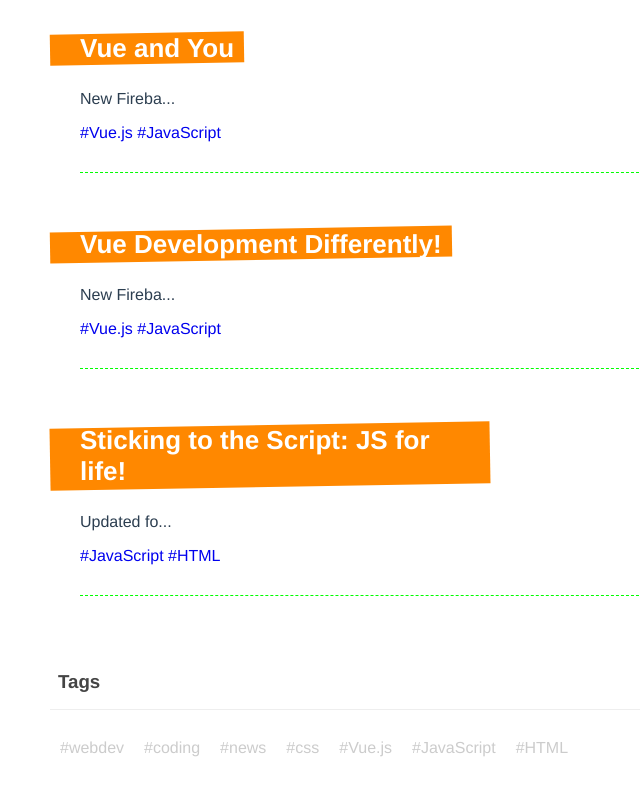
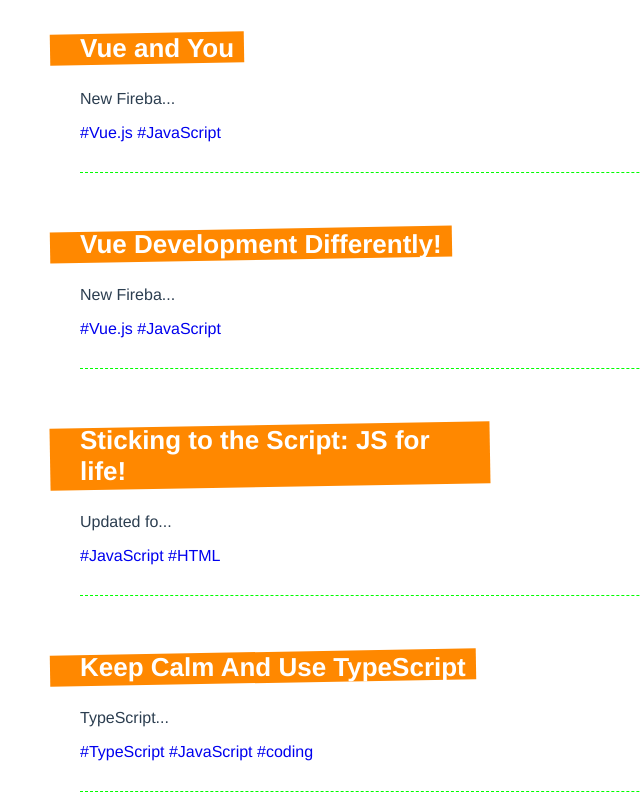
Before and after one commit to alexelmore/vue-blog-project, a Vue app in the folder blog-project/: page / in a window 1280 px wide. Shown: the part 818-1618 px from the top of the page, without its empty margins (0-640 px from the left). Built offline with nearby package versions, Linux system fonts and the light colour scheme; data requests are answered from the project's data file.

Commit message:
Style updates

```diff
--- a/blog-project/data/db.json
+++ b/blog-project/data/db.json
@@ -56,6 +56,16 @@
         "HTML"
       ],
       "id": 5710
+    },
+    {
+      "title": "Keep Calm And Use TypeScript",
+      "body": "TypeScript is a programming language developed and maintained by Microsoft. It is a strict syntactical superset of JavaScript and adds optional static typing to the language. TypeScript is designed for the development of large applications and transcompiles to JavaScript.",
+      "tags": [
+        "TypeScript",
+        "JavaScript",
+        "coding"
+      ],
+      "id": 5711
     }
   ]
 }
--- a/blog-project/src/views/HomeView.vue
+++ b/blog-project/src/views/HomeView.vue
@@ -3,7 +3,7 @@
 		<h1>Home</h1>
 
 		<div v-if="error">{{ error }}</div>
-		<div v-if="posts.length">
+		<div v-if="posts.length" class="layout">
 			<PostList :posts="posts" />
 			<TagCloud :posts="posts" />
 		</div>
@@ -41,4 +41,10 @@ export default {
 	margin: 0 auto;
 	padding: 10px;
 }
+
+.layout {
+	display: grid;
+	grid-template-columns: 3fr 1fr;
+	gap: 20px;
+}
 </style>
```
